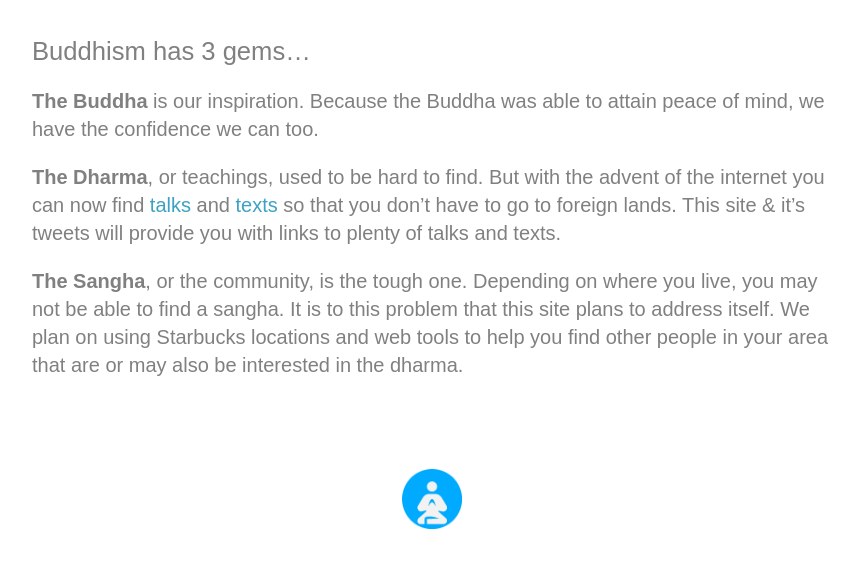
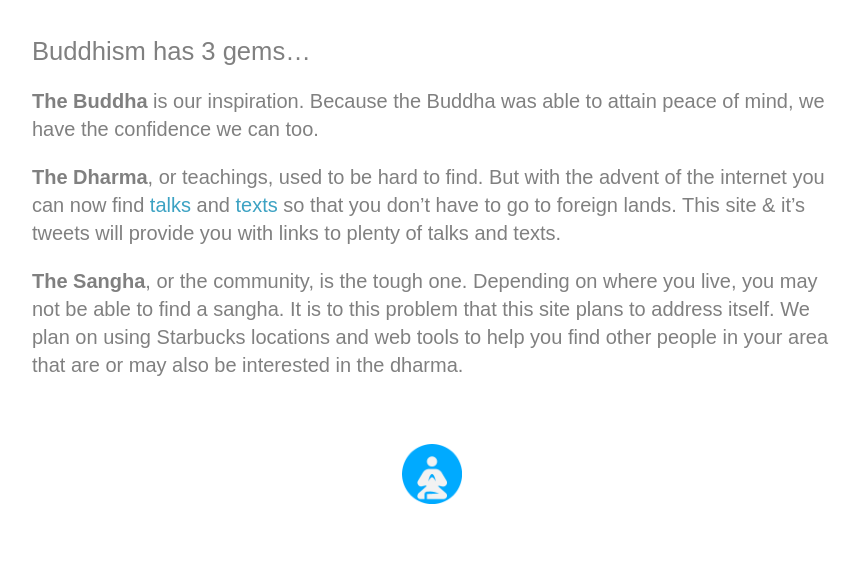
Before and after one commit to StarbucksSangha/StarbucksSangha, a Jekyll site: the page built from info.md, in a window 1280 px wide. Shown: the top 568 px of the page, without its empty margins (208-1067 px from the left). Built offline with Jekyll 4.4.1, drawn with Linux system fonts in a browser that asks for light colours.

Commit message:
Update default.html

```diff
--- a/_layouts/default.html
+++ b/_layouts/default.html
@@ -18,10 +18,8 @@ published: true
 </article>
 
 
-<div style="float; margin-bottom:50px;"></div>
+<div style="float; margin-bottom:25px;"></div>
 <center>
 <a href="/" target="_self"><img src="/img/guru-round.gif" width="60"></a>
 </center>
-
-
-<br/><br/><br/><br/>
+<div style="float; margin-bottom:25px;"></div>
```
